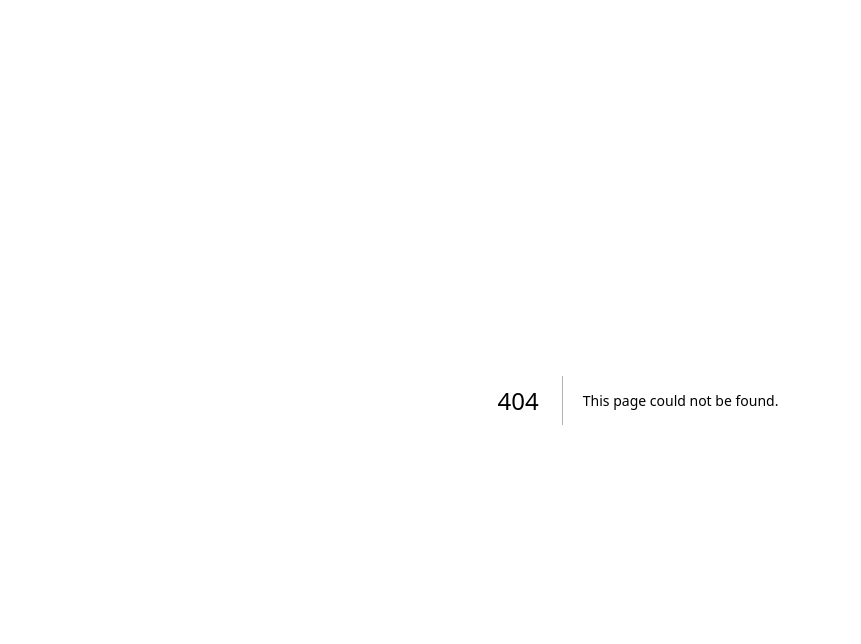
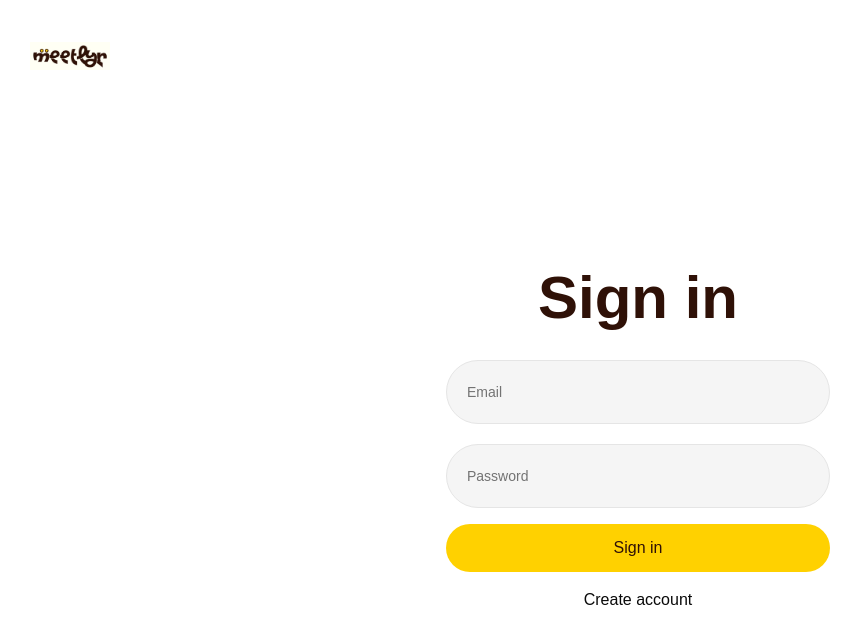
Before and after one commit to Easify-Technologies/meetly, a Next.js app: page /login in a window 1280 px wide. Before the commit this address had no page. Shown: the top 644 px of the page, without its empty margins (2-863 px from the left). Built offline with nearby package versions, Linux system fonts and the light colour scheme; a web font is replaced by a local one.

Commit message:
feat: developed the api for login

```diff
--- a/app/api/auth/login/route.ts
+++ b/app/api/auth/login/route.ts
@@ -10,7 +10,7 @@ export async function POST(request: NextResponse) {
 
         if (!email || !password) {
             return NextResponse.json(
-                { message: "All fields are required", isLoggedIn: false },
+                { error: "All fields are required", isLoggedIn: false },
                 { status: 400 }
             )
         }
@@ -18,14 +18,14 @@ export async function POST(request: NextResponse) {
         const user = await prisma.user.findUnique({ where: { email } });
         if (!user) {
             return NextResponse.json(
-                { message: "Invalid Credentials", isLoggedIn: false },
+                { error: "Invalid Credentials", isLoggedIn: false },
                 { status: 400 }
             );
         }
 
         const isMatch = await bcrypt.compare(password, user.password);
         if (!isMatch) return NextResponse.json(
-            { message: "Invalid Credentials", isLoggedIn: false },
+            { error: "Invalid Credentials", isLoggedIn: false },
             { status: 400 }
         );
 
@@ -44,11 +44,10 @@ export async function POST(request: NextResponse) {
             { message: "User logged in", userId: user.id, token, isLoggedIn: true },
             { status: 201 }
         );
-
-    } catch (error: any) {
+    } catch (error) {
         console.error(error);
         return NextResponse.json(
-            { message: "Something went wrong", error: error.message, isLoggedIn: true },
+            { error: "Something went wrong", isLoggedIn: false },
             { status: 500 }
         );
     }
--- /dev/null
+++ b/app/login/page.tsx
@@ -0,0 +1,78 @@
+'use client';
+
+import React, { useState } from 'react';
+import Image from 'next/image';
+import Link from 'next/link';
+
+import { useLoginDetails } from '../queries/login';
+
+interface LoginProps {
+    email: string;
+    password: string;
+}
+
+const Page = () => {
+    const [formData, setFormData] = useState<LoginProps>({
+        email: "",
+        password: ""
+    });
+
+    const { email, password } = formData;
+
+    const handleInputChange = (e: React.ChangeEvent<HTMLInputElement>) => {
+        const { name, value } = e.target;
+        setFormData({ ...formData, [name]: value });
+    }
+
+    const { mutate, isPending, isSuccess, isError, data, error } = useLoginDetails();
+
+    const handleLoginUser = () => {
+        mutate(formData);
+    }
+
+    return (
+        <>
+            <div className="h-full flex flex-col p-4">
+                <div className="">
+                    <div className="grid grid-cols-2 lg:grid-cols-[1fr_auto_1fr] items-center min-h-0 lg:min-h-20 p-4 w-full">
+                        <Link href="#" className="flex items-center gap-2 w-20">
+                            <Image
+                                src="/Mocha-e1760632297719.webp"
+                                alt="Meetly"
+                                width={200}
+                                height={200}
+                                quality={100}
+                                priority
+                            />
+                        </Link>
+                        <div className="hidden lg:flex items-center gap-6"></div>
+                        <div className="flex items-center justify-end"></div>
+                    </div>
+                </div>
+                <div className="flex-1 min-h-0 overflow-y-auto flex flex-col justify-center items-center">
+                    <form className="flex flex-col  w-full gap-4 max-w-sm">
+                        <h1 className="text-4xl text-[#2f1107] font-semibold md:text-5xl lg:text-6xl text-center mb-4">Sign in</h1>
+                        <div className="grid w-full items-center gap-3">
+                            <div className="relative">
+                                <input onChange={handleInputChange} className="file:text-foreground placeholder:text-muted-foreground selection:bg-primary selection:text-primary-foreground border-input flex h-16 w-full min-w-0 rounded-full border bg-muted px-5 py-2 text-base transition-[color,box-shadow] outline-none file:inline-flex file:h-7 file:border-0 file:bg-transparent file:text-sm file:font-medium md:text-sm" aria-placeholder="Email" placeholder="Email" id="email" type="email" value={email} name="email" />
+                                <input onChange={handleInputChange} className="file:text-foreground mt-5 placeholder:text-muted-foreground selection:bg-primary selection:text-primary-foreground border-input flex h-16 w-full min-w-0 rounded-full border bg-muted px-5 py-2 text-base transition-[color,box-shadow] outline-none file:inline-flex file:h-7 file:border-0 file:bg-transparent file:text-sm file:font-medium md:text-sm" aria-placeholder="Password" placeholder="Password" id="password" type="password" value={password} name="password" />
+                            </div>
+                            {isError && (
+                                <p data-slot="form-message" className="text-destructive text-sm">{(error as Error).message}</p>
+                            )}
+                            {isSuccess && data?.message && (
+                                <p data-slot="form-message" className="text-green-500 text-sm">{data.message}</p>
+                            )}
+                        </div>
+                        <div className="flex-1 flex flex-col gap-4 justify-center items-center">
+                            <button onClick={handleLoginUser} disabled={isPending} className="inline-flex items-center justify-center gap-2 whitespace-nowrap cursor-pointer text-sm md:text-base font-medium transition-all bg-[#FFD100] text-[#2f1107] hover:bg-[#FFD100]/90 h-12 px-4 py-2 rounded-full w-full" type="button">{isPending ? "Redirecting..." : "Sign in"}</button>
+                            <Link href="/get-started" className="inline-flex items-center cursor-pointer justify-center gap-2 whitespace-nowrap text-sm md:text-base font-medium transition-all select-none disabled:pointer-events-none disabled:opacity-50 [&amp;_svg]:pointer-events-none [&amp;_svg:not([class*='size-'])]:size-4 shrink-0 [&amp;_svg]:shrink-0 outline-none focus-visible:border-ring focus-visible:ring-ring/50 focus-visible:ring-[3px] aria-invalid:ring-destructive/20 dark:aria-invalid:ring-destructive/40 aria-invalid:border-destructive underline-offset-4 hover:underline rounded-full w-fit h-fit p-0">Create account</Link>
+                        </div>
+                    </form>
+                </div>
+            </div>
+        </>
+    )
+}
+
+export default Page
--- /dev/null
+++ b/app/queries/login.ts
@@ -0,0 +1,15 @@
+'use client';
+
+import { useMutation } from "@tanstack/react-query";
+import { userLogin } from "../services/login";
+import { useRouter } from "next/navigation";
+
+export function useLoginDetails() {
+    const router = useRouter();
+    return useMutation({
+        mutationFn: userLogin,
+        onSuccess: () => {
+            router.push("/bookings");
+        }
+    });
+}
--- /dev/null
+++ b/app/services/login.ts
@@ -0,0 +1,25 @@
+import axios, { AxiosError } from "axios";
+import { signIn } from "next-auth/react";
+
+interface ApiError {
+  error: string;
+}
+
+export async function userLogin(data: { email: string; password: string }) {
+  try {
+    const response = await axios.post("/api/auth/login", data);
+
+    if (response.status === 201) {
+      await signIn("credentials", {
+        redirect: false,
+        email: data.email,
+        password: data.password,
+      });
+    }
+
+    return response.data;
+  } catch (error) {
+    const axiosErr = error as AxiosError<ApiError>;
+    throw new Error(axiosErr.response?.data?.error || "Something went wrong");
+  }
+}
--- a/app/settings/page.tsx
+++ b/app/settings/page.tsx
@@ -1,13 +1,14 @@
 'use client';
 
-import React from 'react'
+import React from 'react';
+import Navbar from '@/components/ui/Navbar';
 
 const Page = () => {
-  return (
-    <>
-
-    </>
-  )
+    return (
+        <>
+            <Navbar />
+        </>
+    )
 }
 
 export default Page
```
